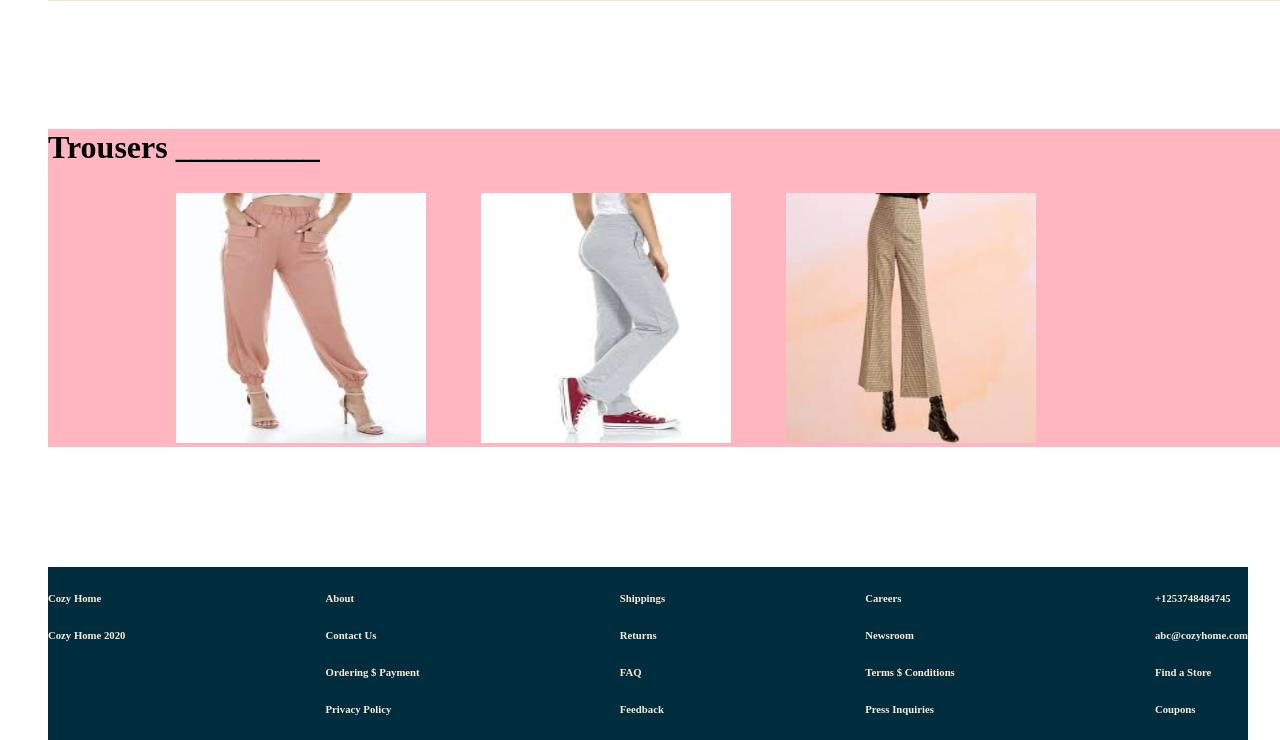
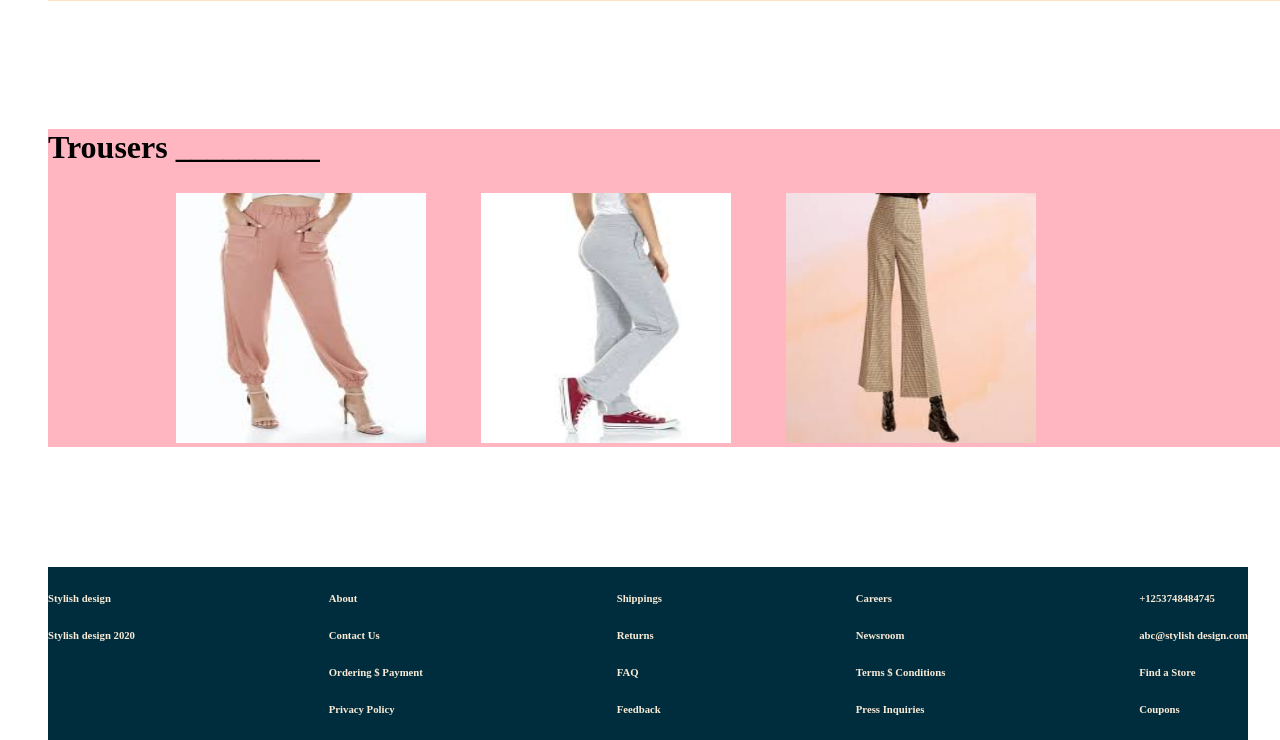
Before and after one commit to chesangJ/string, a plain HTML site: page index.html in a window 1280 px wide. Shown: the part 1000-1740 px from the top of the page. Drawn offline with Linux system fonts and the light colour scheme.

Commit message:
web-shoe-design

```diff
--- a/index.html
+++ b/index.html
@@ -48,8 +48,8 @@
         <div class="summary">
 
             <div class="sum1">
-                <h6>Cozy Home  </h6>
-                <h6>Cozy Home 2020</h6>
+                <h6>Stylish design </h6>
+                <h6>Stylish design 2020</h6>
             </div>
             <div>
                 <h6>About</h6>
@@ -71,7 +71,7 @@
             </div>
             <div>
                 <h6>+1253748484745</h6>
-                <h6>abc@cozyhome.com</h6>
+                <h6>abc@stylish design.com</h6>
                 <h6>Find a Store</h6>
                 <h6>Coupons</h6>
             </div>
```
